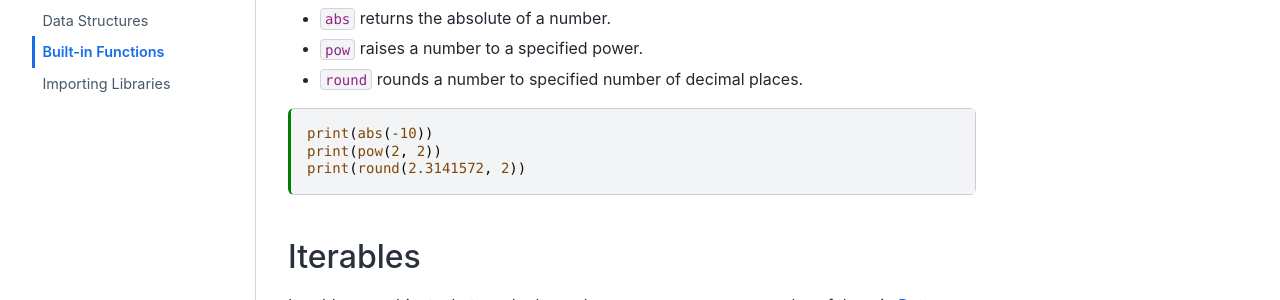
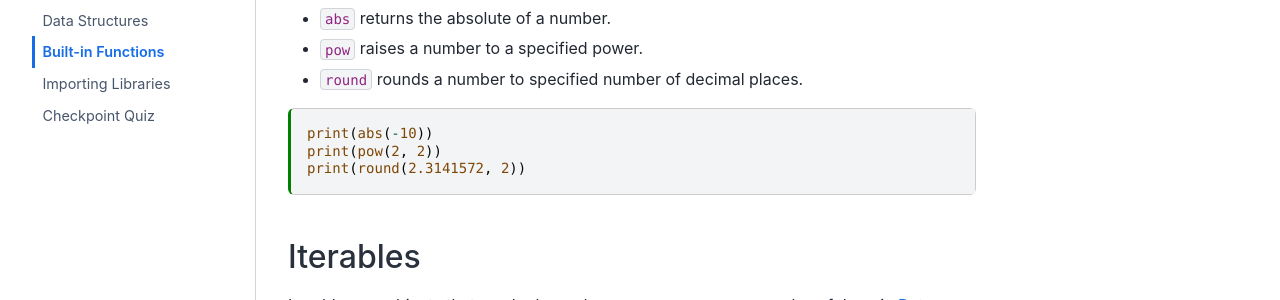
Before and after one commit to SomersetNHSFoundationTrust/DataScienceCourse, a Jupyter Book: the page built from Content/Introduction_to_Python4.ipynb, in a window 1280 px wide. Shown: the part 325-625 px from the top of the page. Built offline with Jupyter Book 1.0.4 settings and Sphinx 7.4.7 and the Sphinx Book theme 1.1.4, drawn with Linux system fonts in a browser that asks for light colours.

Commit message:
Added Python Checkpoint Quiz

```diff
--- a/_toc.yml
+++ b/_toc.yml
@@ -8,3 +8,4 @@ chapters:
       - file: Content/Introduction_to_Python3
       - file: Content/Introduction_to_Python4
       - file: Content/Introduction_to_Python5
+      - file: Content/Checkpoint
```
Also changed, not shown: Content/Checkpoint.ipynb (added).
